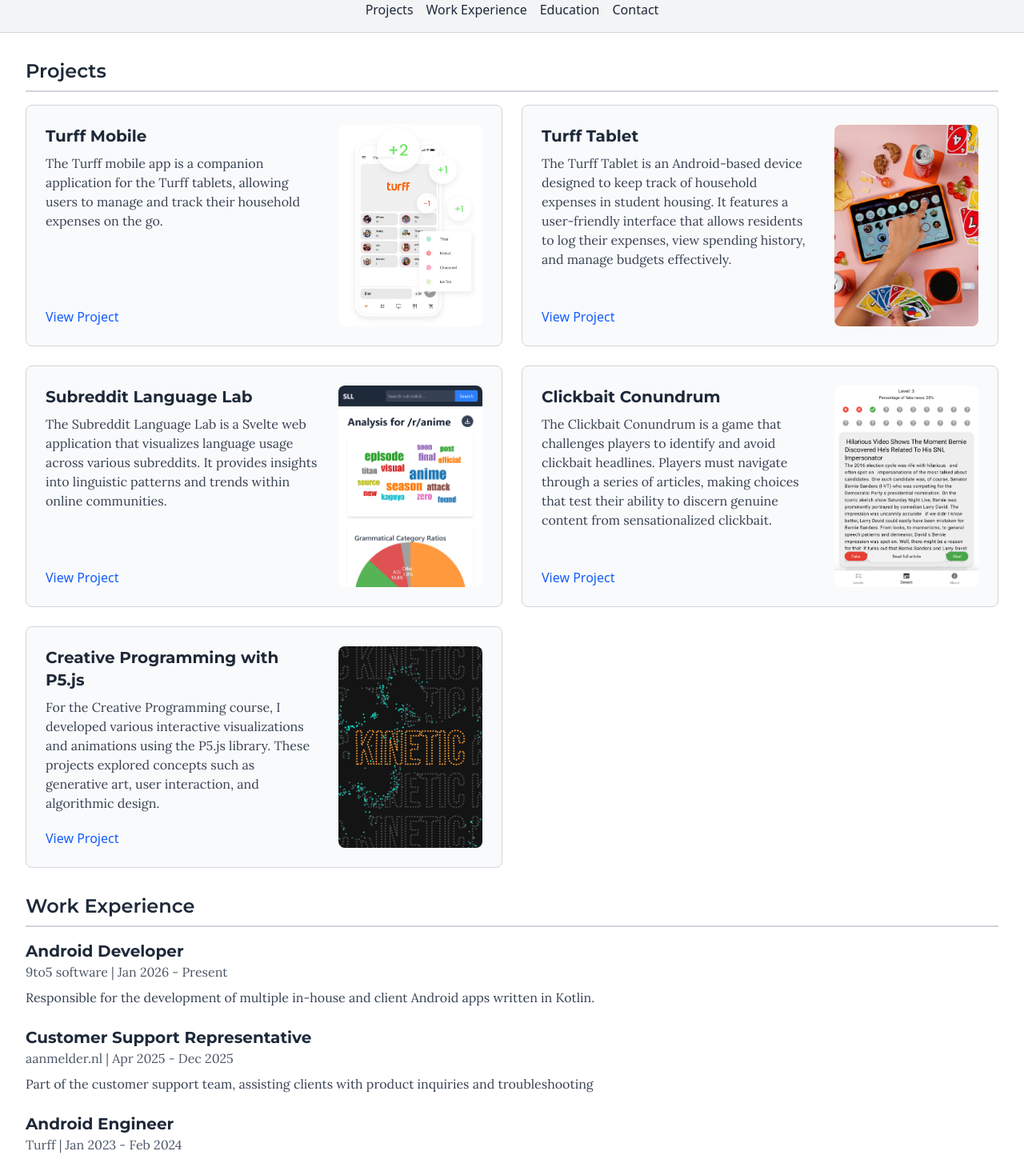
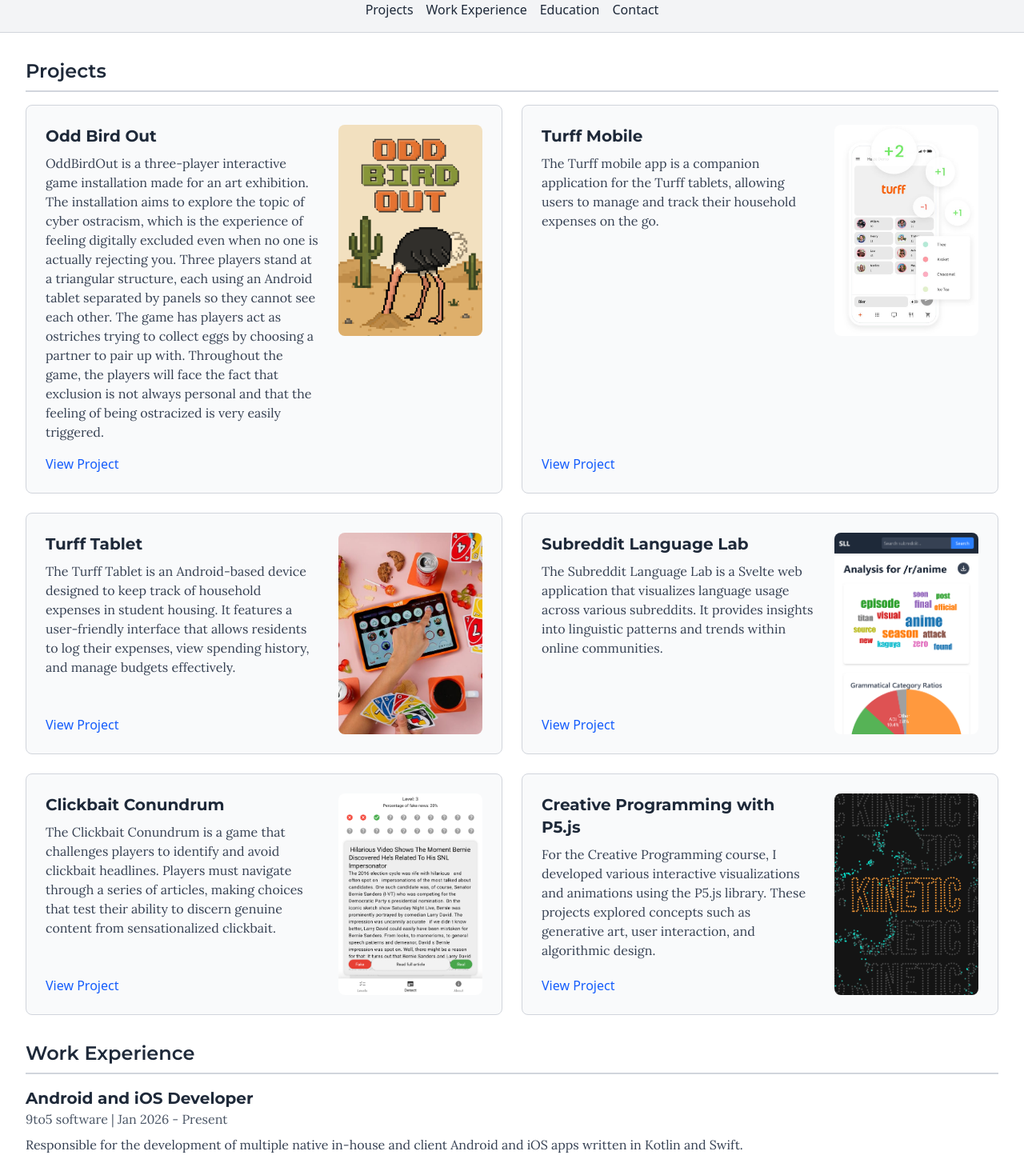
Before and after one commit to TrisCC/triscc.github.io, a SvelteKit app: page / in a window 1280 px wide. Shown: the part 280-1734 px from the top of the page at 80% size. Built offline with nearby package versions, Linux system fonts and the light colour scheme.

Commit message:
Add Odd Bird Out

```diff
--- a/src/routes/+page.svelte
+++ b/src/routes/+page.svelte
@@ -59,6 +59,28 @@
 				Projects
 			</h2>
 			<div class="grid grid-cols-1 md:grid-cols-2 gap-6">
+				<div
+					class="border border-gray-300 dark:border-gray-700 p-6 rounded-lg bg-gray-50 dark:bg-gray-800 hover:shadow-lg transition-shadow flex overflow-hidden"
+				>
+					<div class="mr-6 flex flex-col grow">
+						<div>
+							<h3 class="text-xl font-bold mb-2 text-gray-800 dark:text-gray-200">Odd Bird Out</h3>
+							<p class="text-gray-700 dark:text-gray-300 mb-4">
+								OddBirdOut is a three-player interactive game installation made for an art exhibition. The installation aims to explore the topic of cyber ostracism, which is the experience of feeling digitally excluded even when no one is actually rejecting you. Three players stand at a triangular structure, each using an Android tablet separated by panels so they cannot see each other. The game has players act as ostriches trying to collect eggs by choosing a partner to pair up with. Throughout the game, the players will face the fact that exclusion is not always personal and that the feeling of being ostracized is very easily triggered.
+							</p>
+						</div>
+						<a
+							href="https://triscc.github.io/OddBirdOut/"
+							class="inline-block text-blue-600 dark:text-blue-400 font-medium hover:underline mt-auto"
+							>View Project</a
+						>
+					</div>
+					<img
+						src="/images/oddbirdout.png"
+						alt="Odd Bird Out"
+						class="max-w-[33%] h-full max-h-[33vh] object-cover rounded-lg"
+					/>
+				</div>
 				<div
 					class="border border-gray-300 dark:border-gray-700 p-6 rounded-lg bg-gray-50 dark:bg-gray-800 hover:shadow-lg transition-shadow flex overflow-hidden"
 				>
@@ -197,12 +219,11 @@
 			</h2>
 			<div class="space-y-6">
 				<div>
-					<h3 class="text-xl font-bold text-gray-800 dark:text-gray-200">
-						Android Developer
-					</h3>
+					<h3 class="text-xl font-bold text-gray-800 dark:text-gray-200">Android and iOS Developer</h3>
 					<p class="text-md text-gray-600 dark:text-gray-400">9to5 software | Jan 2026 - Present</p>
 					<p class="text-gray-700 dark:text-gray-300 mt-2">
-						Responsible for the development of multiple in-house and client Android apps written in Kotlin.
+						Responsible for the development of multiple native in-house and client Android and iOS apps written in
+						Kotlin and Swift.
 					</p>
 				</div>
 				<div>
```
Also changed, not shown: static/images/oddbirdout.png (added).
